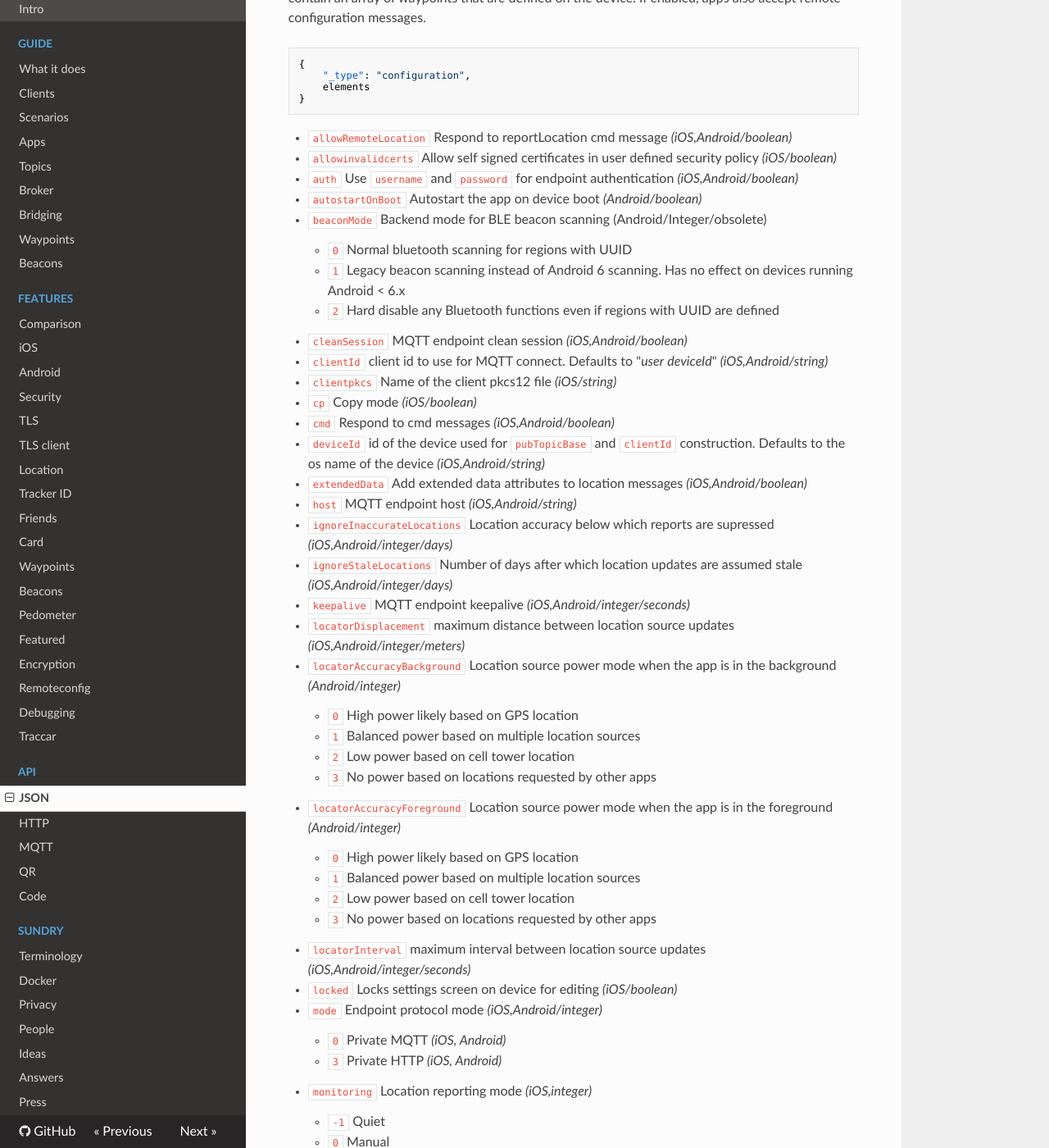
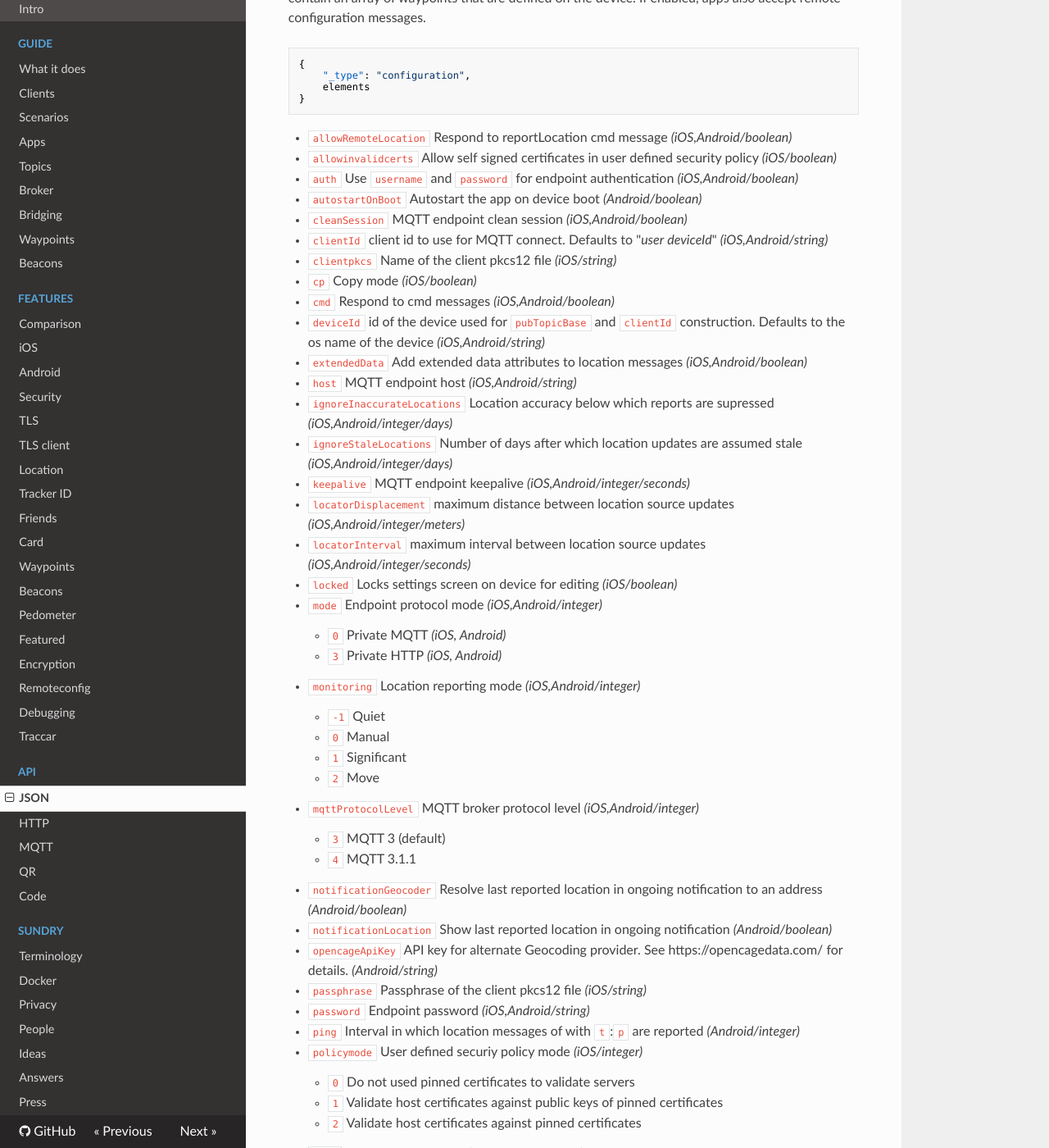
Before and after one commit to owntracks/booklet, an MkDocs documentation site: the page built from docs/tech/json.md, in a window 1280 px wide and 1400 px high, scrolled down 7139 px. Shown: the whole window at 82% size. Built offline with MkDocs 1.6.1, drawn with Linux system fonts in a browser that asks for light colours; nearby versions of some CDN libraries; old or Windows-style settings are respelled for this version of MkDocs; some of the changed text lies outside the part shown.

Commit message:
Update json.md

```diff
--- a/docs/tech/json.md
+++ b/docs/tech/json.md
@@ -271,10 +271,6 @@ The device configuration can be imported and exported as JSON. The exported conf
 * `auth` Use `username` and `password` for endpoint authentication _(iOS,Android/boolean)_
 * `autostartOnBoot` Autostart the app on device boot _(Android/boolean)_
 
-* `beaconMode` Backend mode for BLE beacon scanning (Android/Integer/obsolete)
-    - `0` Normal bluetooth scanning for regions with UUID
-    - `1` Legacy beacon scanning instead of Android 6 scanning. Has no effect on devices running Android < 6.x
-    - `2` Hard disable any Bluetooth functions even if regions with UUID are defined
 * `cleanSession` MQTT endpoint clean session _(iOS,Android/boolean)_
 * `clientId` client id to use for MQTT connect. Defaults to "*user* *deviceId*" _(iOS,Android/string)_
 * `clientpkcs` Name of the client pkcs12 file _(iOS/string)_
@@ -287,22 +283,12 @@ The device configuration can be imported and exported as JSON. The exported conf
 * `ignoreStaleLocations` Number of days after which location updates are assumed stale _(iOS,Android/integer/days)_
 * `keepalive` MQTT endpoint keepalive _(iOS,Android/integer/seconds)_
 * `locatorDisplacement` maximum distance between location source updates _(iOS,Android/integer/meters)_
-* `locatorAccuracyBackground` Location source power mode when the app is in the background _(Android/integer)_
-    - `0` High power likely based on GPS location
-    - `1` Balanced power based on multiple location sources
-    - `2` Low power based on cell tower location
-    - `3` No power  based on locations requested by other apps
-* `locatorAccuracyForeground` Location source power mode when the app is in the foreground _(Android/integer)_
-    - `0` High power likely based on GPS location
-    - `1` Balanced power based on multiple location sources
-    - `2` Low power based on cell tower location
-    - `3` No power  based on locations requested by other apps
 * `locatorInterval` maximum interval between location source updates _(iOS,Android/integer/seconds)_
 * `locked` Locks settings screen on device for editing _(iOS/boolean)_
 * `mode` Endpoint protocol mode _(iOS,Android/integer)_
     - `0` Private  MQTT _(iOS, Android)_
     - `3` Private  HTTP _(iOS, Android)_
-* `monitoring` Location reporting mode _(iOS,integer)_
+* `monitoring` Location reporting mode _(iOS,Android/integer)_
     - `-1` Quiet
     - `0` Manual
     - `1` Significant
@@ -322,7 +308,6 @@ The device configuration can be imported and exported as JSON. The exported conf
     - `2` Validate host certificates against pinned certificates
 * `port` MQTT endpoint port _(iOS,Android/integer)_
 * `positions` Number of locatoins to keep and display _(iOS/integer)_
-* `pub` Automatic reporting _(Android/boolean)_
 * `pubTopicBase` MQTT topic base to which the app publishes; `%u` is replaced by the user name, `%d` by device   _(iOS,Android/string)_
 * `pubRetain` MQTT retain flag for reported messages _(iOS,Android/boolean)_
 * `pubQos` MQTT QoS level for reported messages _(iOS,Android/boolean)_
```
